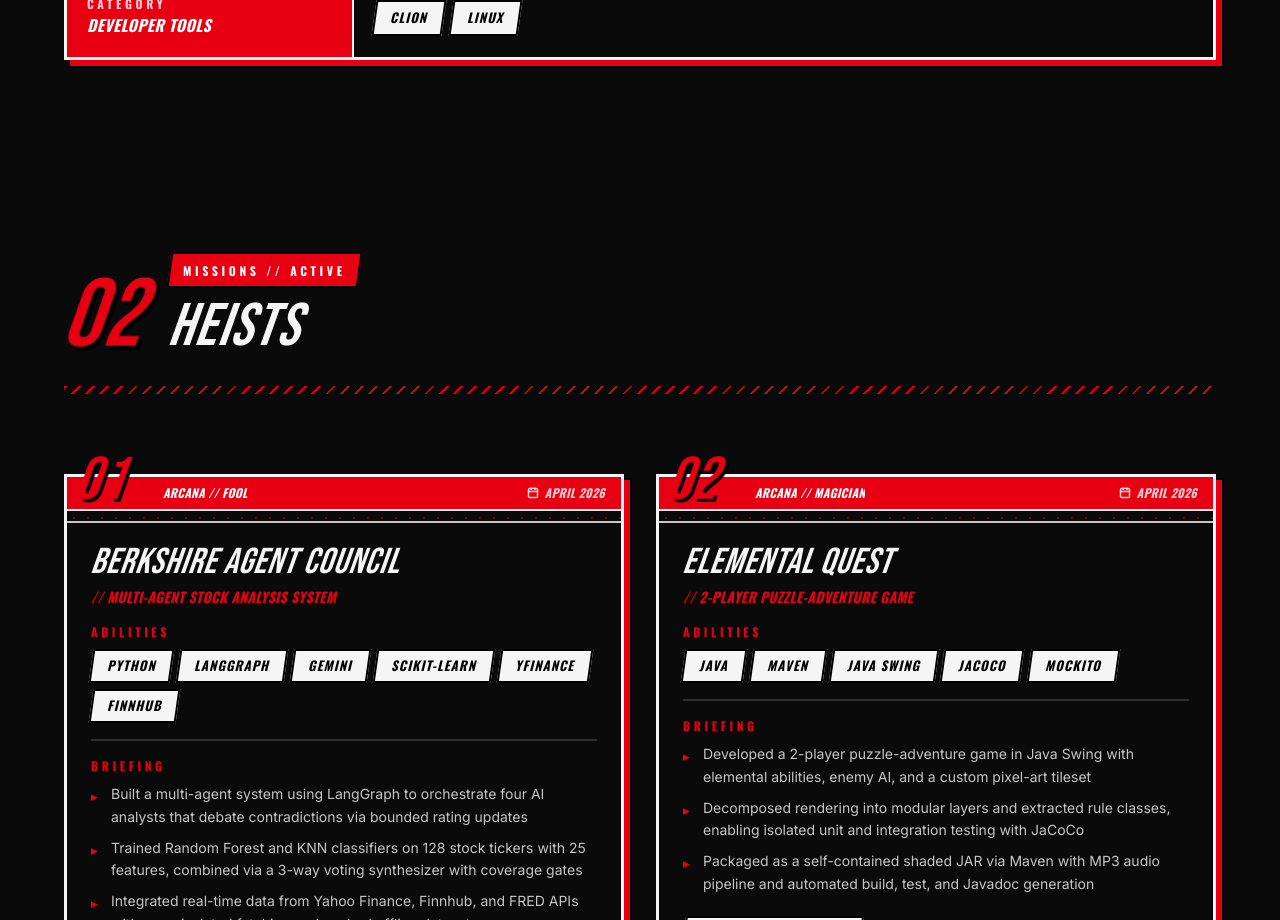
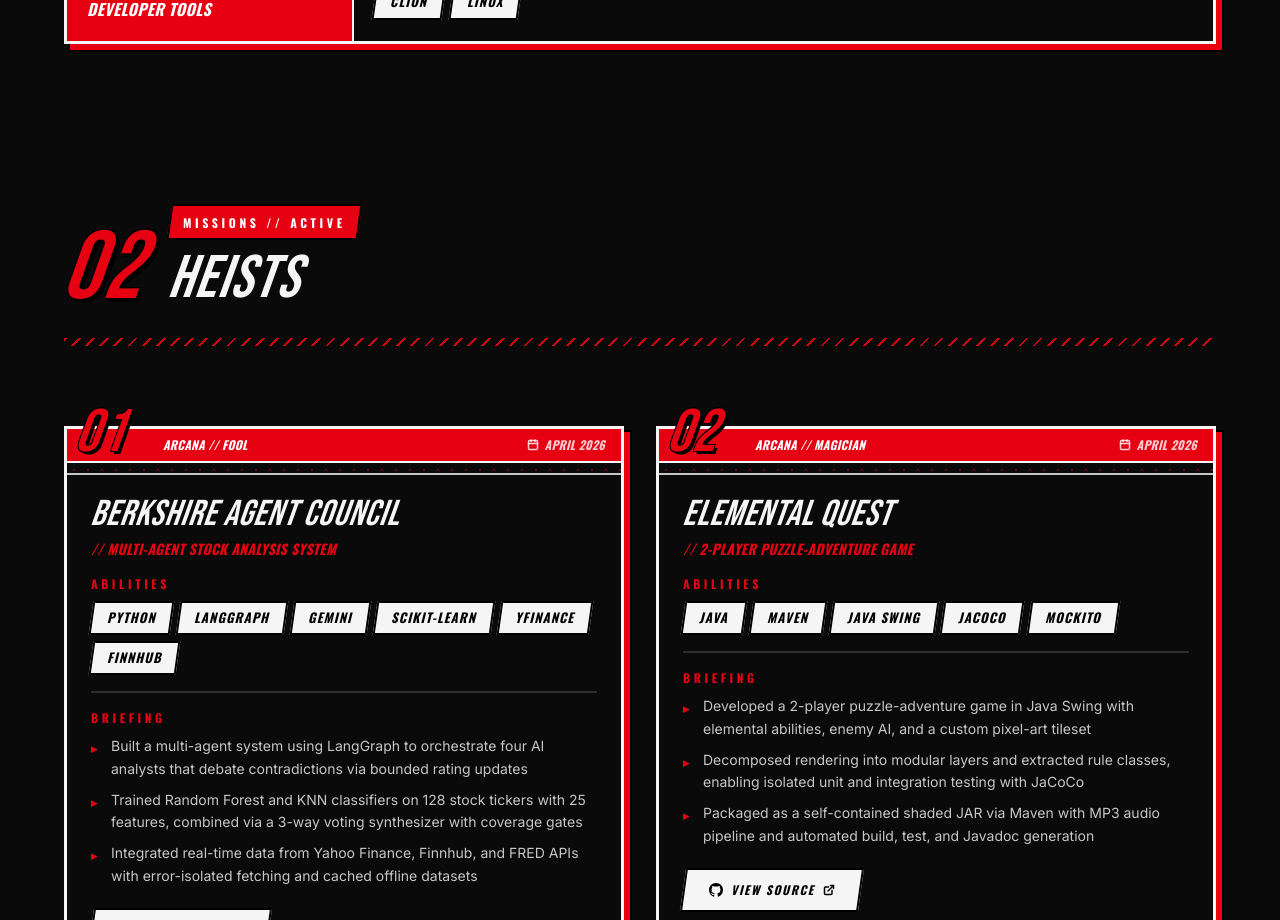
Before and after one commit to XavierRHMN/XavierRHMN.github.io, a Next.js app: page / in a window 1280 px wide. Shown: the part 1880-2800 px from the top of the page. Built offline with nearby package versions, Linux system fonts and the light colour scheme.

Commit message:
fix: untruncated ARCANA texts

```diff
--- a/app/globals.css
+++ b/app/globals.css
@@ -64,6 +64,23 @@ body {
   font-size: 0.75rem;
   letter-spacing: 0.3em;
   text-transform: uppercase;
+}
+
+/* Hard offset text shadow for big numbers — more reliable than drop-shadow on mobile */
+.p5-num-shadow {
+  text-shadow:
+    3px 3px 0 #000,
+    -1px -1px 0 #000,
+    1px -1px 0 #000,
+    -1px 1px 0 #000;
+}
+
+.p5-num-shadow-lg {
+  text-shadow:
+    4px 4px 0 #000,
+    -1px -1px 0 #000,
+    1px -1px 0 #000,
+    -1px 1px 0 #000;
 }
 
 /* ===== Panels (the angular black-bordered boxes) ===== */
--- a/components/AboutSkillsSection.tsx
+++ b/components/AboutSkillsSection.tsx
@@ -7,7 +7,7 @@ import ScrollReveal from "./ScrollReveal";
 
 export default function AboutSkillsSection() {
   return (
-    <section id="skills" className="relative py-24 px-4 sm:px-6 lg:px-12">
+    <section id="skills" className="relative py-12 sm:py-16 lg:py-20 px-4 sm:px-6 lg:px-12">
       <div className="max-w-6xl mx-auto">
         <ScrollReveal>
           <SectionHeading number="01" label="STATUS // PROFILE" title="ARSENAL" />
--- a/components/ContactSection.tsx
+++ b/components/ContactSection.tsx
@@ -35,7 +35,7 @@ const contactLinks = [
 
 export default function ContactSection() {
   return (
-    <section id="contact" className="relative py-24 px-4 sm:px-6 lg:px-12">
+    <section id="contact" className="relative py-12 sm:py-16 lg:py-20 px-4 sm:px-6 lg:px-12">
       <div className="max-w-5xl mx-auto">
         <ScrollReveal>
           <SectionHeading number="05" label="TRANSMISSION // OPEN" title="CONTACT" />
@@ -108,7 +108,7 @@ export default function ContactSection() {
                 <div className="mt-6 text-right">
                   <div className="inline-block">
                     <div className="p5-label text-black/50 mb-1 text-right">— SINCERELY,</div>
-                    <div className="p5-display text-accent text-3xl -skew-x-6 leading-none drop-shadow-[3px_3px_0_#000]">
+                    <div className="p5-display p5-num-shadow text-accent text-3xl -skew-x-6 leading-none">
                       XAVIER R.
                     </div>
                   </div>
--- a/components/ExperienceSection.tsx
+++ b/components/ExperienceSection.tsx
@@ -7,7 +7,7 @@ import ScrollReveal from "./ScrollReveal";
 
 export default function ExperienceSection() {
   return (
-    <section id="experience" className="relative py-24 px-4 sm:px-6 lg:px-12">
+    <section id="experience" className="relative py-12 sm:py-16 lg:py-20 px-4 sm:px-6 lg:px-12">
       <div className="max-w-6xl mx-auto">
         <ScrollReveal>
           <SectionHeading number="03" label="DOSSIER // RECORD" title="EXPERIENCE" />
--- a/components/ExtracurricularsSection.tsx
+++ b/components/ExtracurricularsSection.tsx
@@ -7,7 +7,7 @@ import ScrollReveal from "./ScrollReveal";
 
 export default function ExtracurricularsSection() {
   return (
-    <section id="activities" className="relative py-24 px-4 sm:px-6 lg:px-12">
+    <section id="activities" className="relative py-12 sm:py-16 lg:py-20 px-4 sm:px-6 lg:px-12">
       <div className="max-w-6xl mx-auto">
         <ScrollReveal>
           <SectionHeading number="04" label="LINKS // SOCIAL" title="CONFIDANTS" />
--- a/components/HeroSection.tsx
+++ b/components/HeroSection.tsx
@@ -85,7 +85,7 @@ export default function HeroSection() {
                 className="p5-display leading-[0.85] block"
                 style={{ fontSize: "clamp(3.25rem, 14vw, 12rem)" }}
               >
-                <span className="text-accent drop-shadow-[6px_6px_0_#000]">
+                <span className="text-accent p5-num-shadow-lg">
                   RAHMAN
                 </span>
               </motion.h1>
--- a/components/ProjectsSection.tsx
+++ b/components/ProjectsSection.tsx
@@ -10,7 +10,7 @@ const arcana = ["FOOL", "MAGICIAN", "PRIESTESS"];
 
 export default function ProjectsSection() {
   return (
-    <section id="projects" className="relative py-24 px-4 sm:px-6 lg:px-12">
+    <section id="projects" className="relative py-12 sm:py-16 lg:py-20 px-4 sm:px-6 lg:px-12">
       <div className="max-w-6xl mx-auto">
         <ScrollReveal>
           <SectionHeading number="02" label="MISSIONS // ACTIVE" title="HEISTS" />
@@ -22,20 +22,18 @@ export default function ProjectsSection() {
               <div className="group relative pt-4">
                 {/* Arcana number floating outside */}
                 <div className="absolute -top-1 left-2 sm:left-3 z-20 pointer-events-none">
-                  <div className="p5-display text-accent text-5xl sm:text-6xl leading-none -skew-x-6 drop-shadow-[3px_3px_0_#000]">
+                  <div className="p5-display p5-num-shadow text-accent text-5xl sm:text-6xl leading-none -skew-x-6">
                     {String(i + 1).padStart(2, "0")}
                   </div>
                 </div>
 
                 <div className="p5-panel p5-panel-hover p-0 overflow-hidden h-full flex flex-col">
                   {/* Header bar */}
-                  <div className="bg-accent border-b-2 border-foreground pl-16 sm:pl-24 pr-4 py-2 flex items-center justify-between gap-2">
-                    <div className="flex items-center gap-2 min-w-0">
-                      <span className="p5-condensed italic text-white text-[10px] sm:text-xs tracking-[0.2em] sm:tracking-[0.25em] truncate">
-                        ARCANA // {arcana[i % arcana.length]}
-                      </span>
-                    </div>
-                    <span className="p5-condensed italic text-white/80 text-[10px] sm:text-xs tracking-widest hidden sm:flex items-center gap-1.5 flex-shrink-0">
+                  <div className="bg-accent border-b-2 border-foreground pl-16 sm:pl-20 lg:pl-24 pr-4 py-2 flex items-center justify-between gap-2">
+                    <span className="block flex-1 min-w-0 truncate p5-condensed italic text-white text-[10px] sm:text-xs tracking-[0.2em] sm:tracking-[0.25em]">
+                      ARCANA // {arcana[i % arcana.length]}
+                    </span>
+                    <span className="p5-condensed italic text-white/80 text-[10px] sm:text-xs tracking-widest hidden lg:flex items-center gap-1.5 flex-shrink-0">
                       <Calendar size={12} strokeWidth={3} />
                       {project.date.toUpperCase()}
                     </span>
@@ -53,7 +51,7 @@ export default function ProjectsSection() {
                       <p className="p5-condensed italic text-accent text-sm tracking-wider">
                         {"//"} {project.subtitle.toUpperCase()}
                       </p>
-                      <p className="sm:hidden p5-condensed italic text-foreground/40 text-[10px] tracking-widest mt-1.5 flex items-center gap-1.5">
+                      <p className="lg:hidden p5-condensed italic text-foreground/40 text-[10px] tracking-widest mt-1.5 flex items-center gap-1.5">
                         <Calendar size={11} strokeWidth={3} />
                         {project.date.toUpperCase()}
                       </p>
--- a/components/SectionHeading.tsx
+++ b/components/SectionHeading.tsx
@@ -11,7 +11,7 @@ export default function SectionHeading({ label, title, number }: SectionHeadingP
         {/* Big number */}
         {number && (
           <div className="relative flex-shrink-0">
-            <div className="p5-display text-accent text-5xl sm:text-7xl lg:text-8xl leading-none -skew-x-6 drop-shadow-[3px_3px_0_#000] sm:drop-shadow-[4px_4px_0_#000]">
+            <div className="p5-display p5-num-shadow-lg text-accent text-5xl sm:text-7xl lg:text-8xl leading-none -skew-x-6">
               {number}
             </div>
           </div>
```
